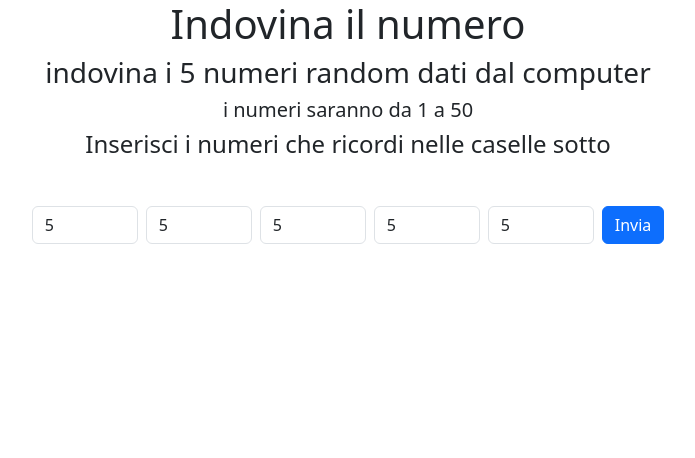
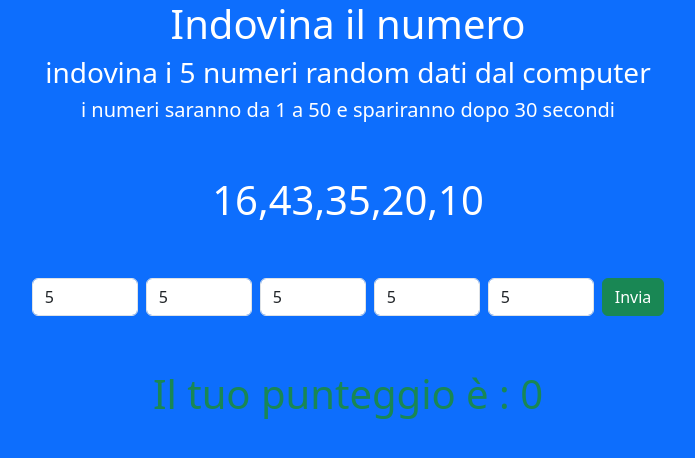
Before and after one commit to Gaetano26/js-simon, a plain HTML site: page index.html in a window 1280 px wide. Both pictures are taken after typing "5", "5", "5", "5", "5" into the empty fields and a click on the button "Invia". Shown: the whole page, without its empty margins (292-987 px from the left). Drawn offline with nearby package versions, Linux system fonts and the light colour scheme.

Commit message:
project complete

```diff
--- a/index.html
+++ b/index.html
@@ -13,14 +13,14 @@
     <title>Document</title>
 </head>
 <body>
-    <div class="wrapper">
-        <div class="titolo text-center">
+    <div class="wrapper bg-primary">
+        <div class="titolo text-center text-white">
                <h1>Indovina il numero</h1>
                <h3>indovina i 5 numeri random dati dal computer</h3>
-               <h5>i numeri saranno da 1 a 50</h5>
+               <h5>i numeri saranno da 1 a 50 e spariranno dopo 30 secondi</h5>
         </div>
-        <div id="gioco">
-            <div id="numeri-random" class="text-center fs-1">
+        <div id="gioco" class="mt-5">
+            <div id="numeri-random" class="text-center text-white fs-1">
 
             </div>
             <div id="inserire-numeri" class="mt-5">
@@ -44,12 +44,12 @@
 
                         <input type="number" class="form-control" id="numero" min="1" max="50">
                     </div>
-                    <button type="submit" class="btn btn-primary">Invia</button>
+                    <button type="submit" class="btn btn-success">Invia</button>
                   </form>
 
             </div>
-            <div id="risulato" class="text-center">
-                <p class="fs-1"></p>
+            <div id="risulato" class="text-center mt-5">
+                <p class="fs-1 text-success"></p>
             </div>
 
         </div>
--- a/js/index.js
+++ b/js/index.js
@@ -4,11 +4,13 @@ Dopo 30 secondi i numeri scompaiono e l'utente deve inserire, i numeri che ha vi
 Dopo che sono stati inseriti i 5 numeri, il software dice quanti e quali dei numeri da indovinare sono stati individuati.
 */
 
-
+//creo una variabile per prendere il div in cui inserire i numeri random del pc
 let numeriRandom = document.getElementById('numeri-random');
-let btn = document.querySelector('button')
+//creo una variabile per prendere il form
 const form = document.querySelector('form');
+//creo una variabile per prendere tutti gli input
 let numeriScelti = document.querySelectorAll ('input');
+//creo l'evento submit al form in cui prendere i dati
 form.addEventListener('submit', invia );
 
 
@@ -17,7 +19,7 @@ function getRandomNumber(min, max) {
     return Math.floor(Math.random() * (max - min + 1) + min);
 }
 
-//funzione per generare ed inserire nell'array di numeri casuali, 5 numeri random da 1 a 50
+//funzione per generare ed inserire nell'array i numeri casuali (5 numeri random da 1 a 50)
 function generaNumeri (min, max) {
     const numeriPc = [];
     while (numeriPc.length < 5) {
@@ -27,30 +29,36 @@ function generaNumeri (min, max) {
     return numeriPc;
 }
 
-
+//creo una variabile per prendere i numeri random generati nell'array e inserirli nel suo contenitore
 let numeriPc = generaNumeri(1, 50);
 numeriRandom.innerText = `${numeriPc}`;
 
+//creo una set time out per creare un countdown che elimina i numeri generati dal pc
+setTimeout(cancella, 30000);
 
-setTimeout(cancella, 2000);
-
+//creo una variabile da aggiungere nel set time out in cui inserisco il testo che sostituirà i numeri random
 function cancella () {
-    numeriRandom.innerHTML = '<H4>Inserisci i numeri che ricordi nelle caselle sotto</h4>' ;
+    numeriRandom.innerHTML = '<H4 class = "text-white">Inserisci i numeri che ricordi nelle caselle sotto</h4>' ;
 }
 
-
+//funzione collegato all'evento per prendere i valori dell'utente e confrontarli con i numeri del pc per avere il punteggio
 function invia (e) {
     e.preventDefault ();
+    //creo una variabile per prendere il paragrafo nel div risultato
     let paragrafo = document.querySelector ('p')
+    //creo una variabile per inserire il numero del punteggio
     let indovinati = 0;
-    let numeriIndovinati;
+    //ciclo for per avere tutti i l'indice e tutti i numeri dell'utente da confrontare
     for (i = 0; i <numeriScelti.length; i++) {
+        //creo una variabile per prendere il valore esatto di ogni singolo input
         let numeroGiocatore = parseInt(numeriScelti[i].value);
-
+           //if che se i parametri inseriti dall'utente saranno uguali ai numeri random aumenterà il punteggio per ogni parametro uguale
                 if (numeroGiocatore === numeriPc[i]) {
                 indovinati++;
                 paragrafo.innerText = `Il tuo punteggio è : ${indovinati}`
-
+            //else in cui tutti i parametri inseriti dall'utente saranno diversi e allora il punteggio sarà 0
+            } else {
+                paragrafo.innerText = `Il tuo punteggio è : ${indovinati}`
             }
 
     }
```
